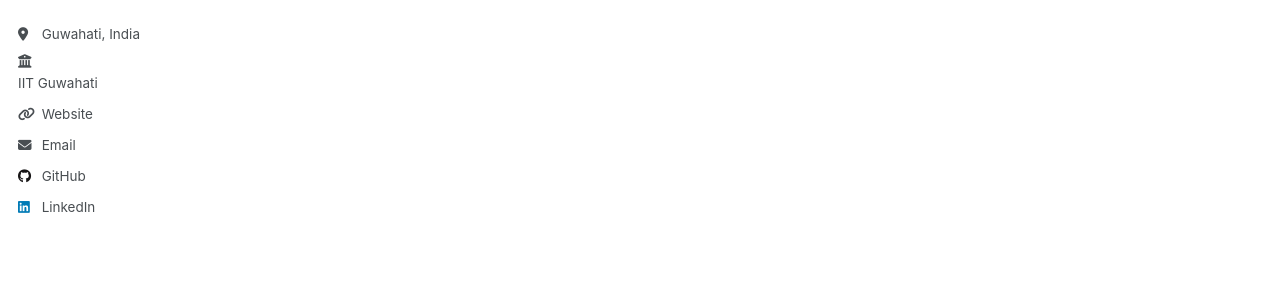
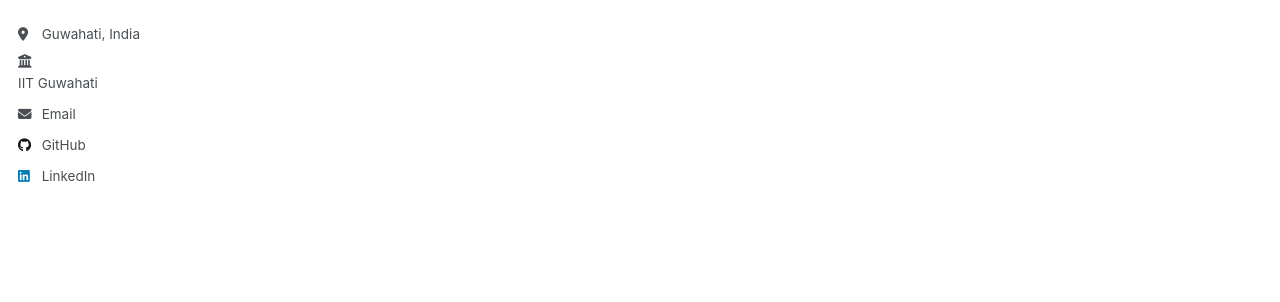
Before and after one commit to akaashss/akaashss.github.io, a Jekyll site: the page built from _pages/about.md, in a window 1280 px wide. Shown: the part 393-695 px from the top of the page. Built offline with Jekyll 4.4.1, drawn with Linux system fonts in a browser that asks for light colours; a script that is not in the unit is left out.

Commit message:
Update author-profile.html

```diff
--- a/_includes/author-profile.html
+++ b/_includes/author-profile.html
@@ -37,13 +37,13 @@
         </li>
       {% elsif author.employer %}
         <li class="author__desktop">
-          <i class="fas fa-fw fa-building-columns icon-pad-right" aria-hidden="true"></i>{{ author.employer }}
+          <i class="fas fa-fw fa-building-columns icon-pad-right" aria-hidden="true"></i>
+          {{ author.employer }}
         </li>
       {% endif %}
-
-      {% if author.uri %}
+      <!-- {% if author.uri %}
         <li><a href="{{ author.uri }}"><i class="fas fa-fw fa-link icon-pad-right" aria-hidden="true"></i>{{ site.data.ui-text[site.locale].website_label | default: "Website" }}</a></li>
-      {% endif %}
+      {% endif %} -->
       {% if author.email %}
         <li><a href="mailto:{{ author.email }}"><i class="fas fa-fw fa-envelope icon-pad-right" aria-hidden="true"></i>{{ site.data.ui-text[site.locale].email_label | default: "Email" }}</a></li>
       {% endif %}
```
